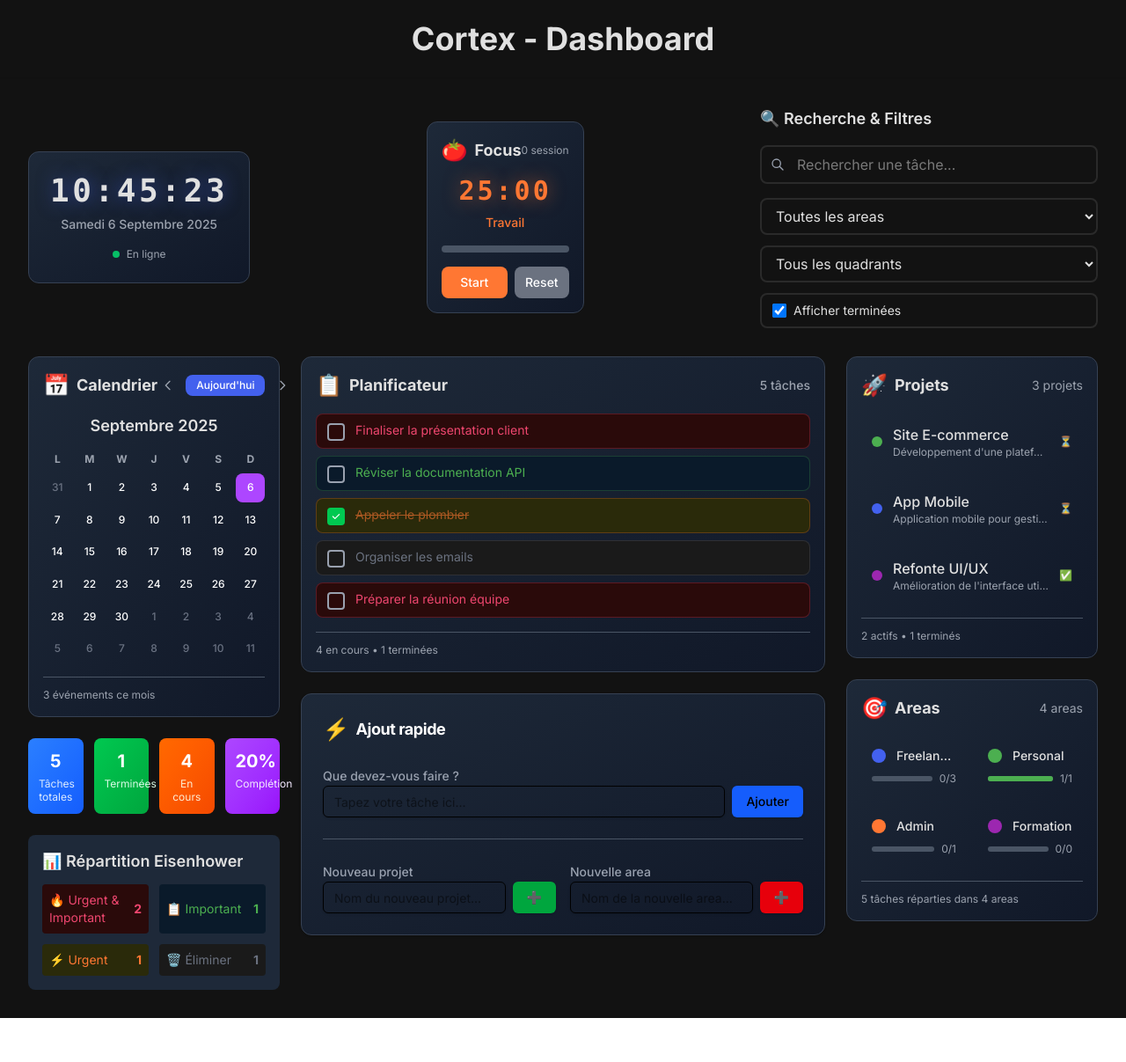
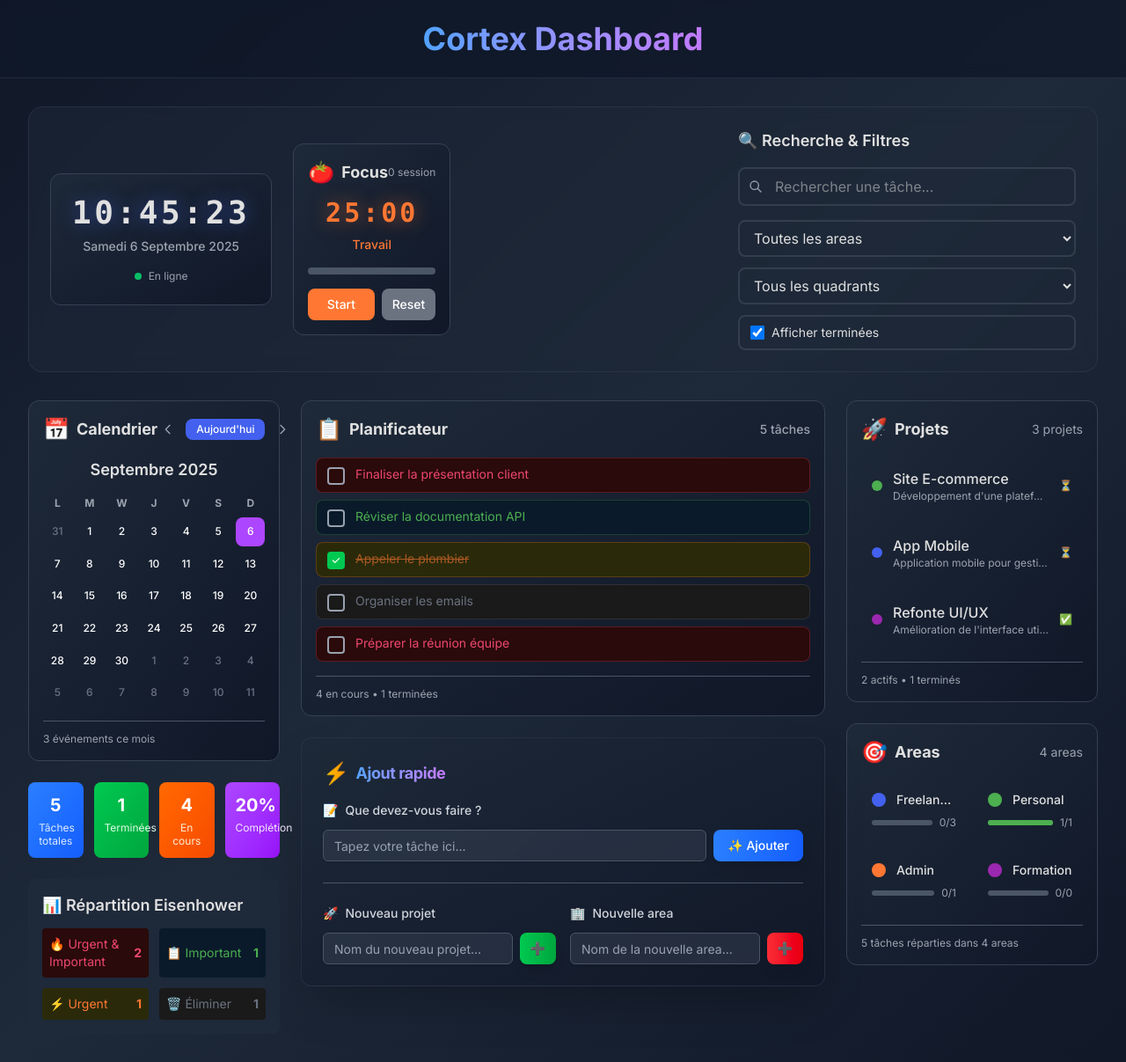
Before and after one commit to miig-dev/cortex, a Next.js app: page / in a window 1280 px wide. Shown: the whole page at 88% size. Before the commit the page ends 1157 px from the top, so only its background shows below. Built offline with nearby package versions, Linux system fonts and the light colour scheme.

Commit message:
Commit 53: Transformation visuelle majeure - Interface moderne avec gradients, animations et effets glassmorphism

```diff
--- a/app/page.tsx
+++ b/app/page.tsx
@@ -90,13 +90,13 @@ export default function HomePage() {
   };
 
   return (
-    <div className="min-h-screen" style={{ backgroundColor: '#121212' }}>
+    <div className="min-h-screen bg-gradient-to-br from-gray-900 via-gray-800 to-gray-900">
       {/* Header */}
-      <header className="border-b" style={{ borderColor: 'rgba(0,0,0,0.1)' }}>
+      <header className="border-b border-gray-700/50 backdrop-blur-sm bg-gray-900/80">
         <div className="container mx-auto px-8 py-6">
           <div className="flex items-center justify-center">
-            <h1 className="text-4xl font-bold" style={{ color: '#E0E0E0' }}>
-              Cortex - Dashboard
+            <h1 className="text-4xl font-bold bg-gradient-to-r from-blue-400 to-purple-400 bg-clip-text text-transparent">
+              Cortex Dashboard
             </h1>
           </div>
         </div>
@@ -106,10 +106,12 @@ export default function HomePage() {
       <div className="container mx-auto px-8 py-8">
         {/* Header avec horloge, pomodoro et recherche */}
         <section className="mb-8">
-          <div className="flex items-center justify-between mb-6 gap-6">
+          <div className="flex flex-col lg:flex-row items-center justify-between mb-6 gap-6 p-6 bg-gray-800/50 rounded-2xl border border-gray-700/50 backdrop-blur-sm">
+            <div className="flex items-center gap-6">
               <DigitalClock />
               <CompactPomodoro />
-            <div className="w-96">
+            </div>
+            <div className="w-full lg:w-96">
               <SearchAndFilters />
             </div>
           </div>
@@ -119,20 +121,26 @@ export default function HomePage() {
         <div className="grid grid-cols-1 xl:grid-cols-4 gap-6">
           {/* Colonne 1: Calendrier et Stats */}
           <div className="xl:col-span-1 space-y-6">
+            <div className="transform hover:scale-105 transition-transform duration-300">
               <MiniCalendar />
+            </div>
+            <div className="transform hover:scale-105 transition-transform duration-300">
               <QuickStats />
+            </div>
           </div>
 
           {/* Colonne 2: Planificateur */}
           <div className="xl:col-span-2 space-y-6">
+            <div className="transform hover:scale-105 transition-transform duration-300">
               <QuickTasks />
+            </div>
 
             {/* Ajout unifié dans le planificateur */}
-            <Card className="bg-gradient-to-br from-gray-800 to-gray-900 border-gray-700">
-              <CardHeader>
+            <Card className="bg-gradient-to-br from-gray-800/90 to-gray-900/90 border-gray-700/50 backdrop-blur-sm shadow-2xl hover:shadow-blue-500/10 transition-all duration-300">
+              <CardHeader className="pb-4">
                 <CardTitle className="text-lg font-bold flex items-center gap-2 text-white">
-                  <span className="text-2xl">⚡</span>
-                  Ajout rapide
+                  <span className="text-2xl bg-gradient-to-r from-yellow-400 to-orange-400 bg-clip-text text-transparent">⚡</span>
+                  <span className="bg-gradient-to-r from-blue-400 to-purple-400 bg-clip-text text-transparent">Ajout rapide</span>
                 </CardTitle>
               </CardHeader>
               <CardContent>
@@ -141,8 +149,9 @@ export default function HomePage() {
                   <div className="space-y-3">
                     <label
                       htmlFor={taskInputId}
-                      className="text-sm font-medium text-gray-400"
+                      className="text-sm font-medium text-gray-300 flex items-center gap-2"
                     >
+                      <span className="text-blue-400">📝</span>
                       Que devez-vous faire ?
                     </label>
                     <div className="flex gap-2">
@@ -153,15 +162,15 @@ export default function HomePage() {
                         onChange={(e) => setNewTask(e.target.value)}
                         onKeyDown={(e) => handleKeyDown(e, handleAddTask)}
                         placeholder="Tapez votre tâche ici..."
-                        className="flex-1"
+                        className="flex-1 bg-gray-700/50 border-gray-600 text-white placeholder-gray-400 focus:border-blue-500 focus:ring-blue-500/20"
                         suppressHydrationWarning={true}
                       />
                       <Button
                         type="button"
                         onClick={handleAddTask}
-                        className="bg-blue-600 hover:bg-blue-700"
+                        className="bg-gradient-to-r from-blue-500 to-blue-600 hover:from-blue-600 hover:to-blue-700 text-white font-medium px-4 py-2 rounded-lg transition-all duration-200 shadow-lg hover:shadow-blue-500/25"
                       >
-                        Ajouter
+                        ✨ Ajouter
                       </Button>
                     </div>
                   </div>
@@ -175,8 +184,9 @@ export default function HomePage() {
                     <div className="space-y-3">
                       <label
                         htmlFor={projectInputId}
-                        className="text-sm font-medium text-gray-400"
+                        className="text-sm font-medium text-gray-300 flex items-center gap-2"
                       >
+                        <span className="text-green-400">🚀</span>
                         Nouveau projet
                       </label>
                       <div className="flex gap-2">
@@ -187,13 +197,13 @@ export default function HomePage() {
                           onChange={(e) => setNewProject(e.target.value)}
                           onKeyDown={(e) => handleKeyDown(e, handleAddProject)}
                           placeholder="Nom du nouveau projet..."
-                          className="flex-1"
+                          className="flex-1 bg-gray-700/50 border-gray-600 text-white placeholder-gray-400 focus:border-green-500 focus:ring-green-500/20"
                           suppressHydrationWarning={true}
                         />
                         <Button
                           type="button"
                           onClick={handleAddProject}
-                          className="bg-green-600 hover:bg-green-700"
+                          className="bg-gradient-to-r from-green-500 to-green-600 hover:from-green-600 hover:to-green-700 text-white font-medium px-3 py-2 rounded-lg transition-all duration-200 shadow-lg hover:shadow-green-500/25"
                         >
                           ➕
                         </Button>
@@ -204,8 +214,9 @@ export default function HomePage() {
                     <div className="space-y-3">
                       <label
                         htmlFor={areaInputId}
-                        className="text-sm font-medium text-gray-400"
+                        className="text-sm font-medium text-gray-300 flex items-center gap-2"
                       >
+                        <span className="text-red-400">🏢</span>
                         Nouvelle area
                       </label>
                       <div className="flex gap-2">
@@ -216,13 +227,13 @@ export default function HomePage() {
                           onChange={(e) => setNewArea(e.target.value)}
                           onKeyDown={(e) => handleKeyDown(e, handleAddArea)}
                           placeholder="Nom de la nouvelle area..."
-                          className="flex-1"
+                          className="flex-1 bg-gray-700/50 border-gray-600 text-white placeholder-gray-400 focus:border-red-500 focus:ring-red-500/20"
                           suppressHydrationWarning={true}
                         />
                         <Button
                           type="button"
                           onClick={handleAddArea}
-                          className="bg-red-600 hover:bg-red-700"
+                          className="bg-gradient-to-r from-red-500 to-red-600 hover:from-red-600 hover:to-red-700 text-white font-medium px-3 py-2 rounded-lg transition-all duration-200 shadow-lg hover:shadow-red-500/25"
                         >
                           ➕
                         </Button>
@@ -236,8 +247,12 @@ export default function HomePage() {
 
           {/* Colonne 3: Projets et Areas */}
           <div className="xl:col-span-1 space-y-6">
+            <div className="transform hover:scale-105 transition-transform duration-300">
               <QuickProjects />
+            </div>
+            <div className="transform hover:scale-105 transition-transform duration-300">
               <QuickAreas />
+            </div>
           </div>
         </div>
       </div>
```
Lines whose indentation alone changed are shown as unchanged.
